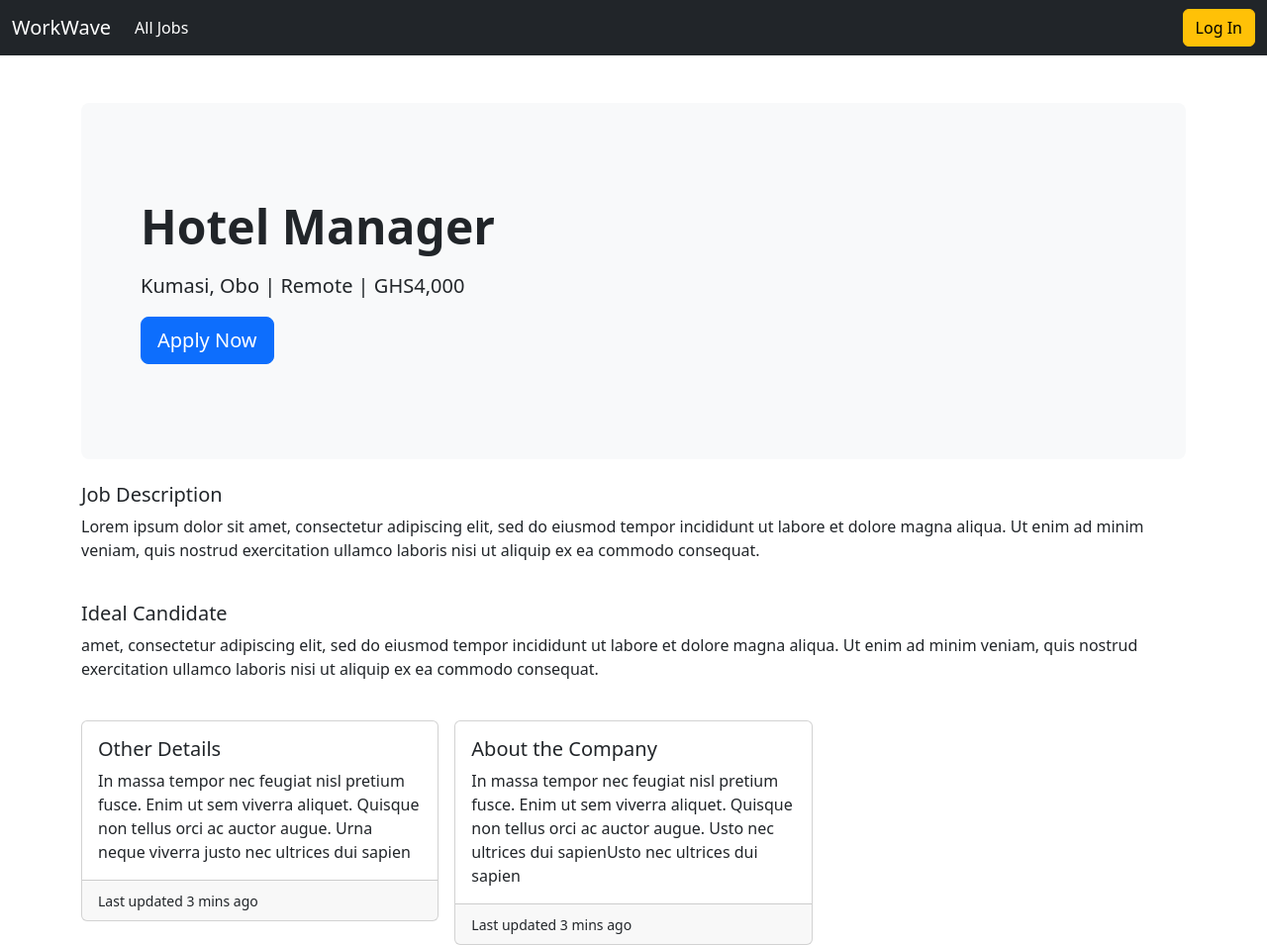
After one commit to Misheal384/django-job_portal, a Django app: page /job-details/1/ in a window 1280 px wide. The commit adds this page. Shown: the whole page at 99% size. Run offline with Django 5.2, Linux system fonts and the light colour scheme; data comes from the database, SQL or seed files in the repository; both versions use the stored data as it was after the commit; parts of the project's set-up code (start-up, migrations or seed data) failed here and were passed over; some libraries are stand-ins or nearby versions.

Commit message:
created job details for html

```diff
--- a/django_project/settings.py
+++ b/django_project/settings.py
@@ -37,6 +37,7 @@ INSTALLED_APPS = [
     'django.contrib.sessions',
     'django.contrib.messages',
     'django.contrib.staticfiles',
+    'django.contrib.humanize',
 
     'company',
     'dashboard',
--- a/job/models.py
+++ b/job/models.py
@@ -13,6 +13,7 @@ class Job(models.Model):
     requirements = models.TextField()
     ideal_candidate = models.TextField()
     is_available = models.BooleanField(default=True)
+    timestamp = models.DateTimeField(auto_now_add=True)
 
     def __str__(self):
         return self.title
--- a/templates/base.html
+++ b/templates/base.html
@@ -9,7 +9,7 @@
   <body>
     <nav class="navbar navbar-expand-lg navbar-dark bg-dark">
       <div class="container-fluid">
-        <a class="navbar-brand" href="{% url 'dashboard' %}">WorkWave</a>
+        <a class="navbar-brand" href="{% url 'home' %}">WorkWave</a>
         <button class="navbar-toggler" type="button" data-bs-toggle="collapse" data-bs-target="#navbarSupportedContent" aria-controls="navbarSupportedContent" aria-expanded="false" aria-label="Toggle navigation">
           <span class="navbar-toggler-icon"></span>
         </button>
@@ -80,8 +80,17 @@
               </li>
           </ul>
           {% endif%}
-          {% endif%}
-          <a href="{% url 'logout' %}" class="btn btn-warning">Logout</a>
+          {% else %}
+          <ul class="navbar-nav me-auto mb-2 mb-lg-0">
+            <li class="nav-item">
+              <a class="nav-link active" aria-current="page" href="{% url 'job-listing' %}">All Jobs</a>
+            </li>
+          </ul>
+          {% endif %}
+
+
+
+          <a href="{% url 'login' %}" class="btn btn-warning">Log In</a>
         </div>
       </div>
     </nav>
--- a/templates/users/login.html
+++ b/templates/users/login.html
@@ -15,7 +15,8 @@
 
     <button class="w-100 btn btn-primary" type="submit">Sign In</button>
     <hr class="my-4">
-    <small class="text-muted">Don't have an account? <a href="#">Sign Up</a></small>
+    <small class="text-muted">Register as an Applicant <a href="{% url 'register-applicant' %}">Sign Up</a></small> <br>
+    <small class="text-muted">Register as a Recruiter <a href="{% url 'register-recruiter' %}">Sign Up</a></small>
 </form>
 
 {% endblock content%}
--- /dev/null
+++ b/templates/website/job_details.html
@@ -0,0 +1,68 @@
+{% extends 'base.html' %}
+{% load humanize %}
+
+{% block content %}
+
+<section>
+    <div class="p-5 mb-4 bg-light rounded-3">
+        <div class="container-fluid py-5">
+            <h2 class="display-5 fw-bold">{{job.title}}</h2>
+            <p class="col-md-8 fs-5 mt-3">
+                {{ job.location }} | Remote | GHS{{ job.salary|intcomma }}
+            </p>
+            <button class="btn btn-primary btn-lg" type="button">Apply Now</button>
+        </div>
+    </div>
+</section>
+
+<div>
+    <section>
+        <h5>Job Description</h5>
+        <p>
+           {{ job.requirements }}
+        </p>
+    </section>
+</div> <br>
+
+
+<div>
+    <section>
+        <h5>Ideal Candidate</h5>
+        <p>
+           {{ job.ideal_candidate }}
+        </p>
+    </section>
+</div> <br>
+<div class="row row-cols-1 row-cols-md-3 g-3">
+    <!-- First Job Listing -->
+    <div class="col">
+      <div class="card h-90">
+        <div class="card-body">
+          <h5 class="card-title">Other Details</h5>
+          <p class="card-text">In massa tempor nec feugiat nisl pretium fusce. Enim ut sem viverra aliquet.
+             Quisque non tellus orci ac auctor augue. Urna neque viverra justo nec ultrices dui sapien</p>
+        </div>
+        <div class="card-footer">
+          <small class="text-body-muted">Last updated 3 mins ago</small>
+        </div>
+      </div>
+    </div>
+
+
+        <!-- First Job Listing -->
+        <div class="col">
+          <div class="card h-90">
+            <div class="card-body">
+              <h5 class="card-title">About the Company</h5>
+              <p class="card-text">In massa tempor nec feugiat nisl pretium fusce. Enim ut sem viverra aliquet.
+                 Quisque non tellus orci ac auctor augue. Usto nec ultrices dui sapienUsto nec ultrices dui sapien</p>
+            </div>
+            <div class="card-footer">
+              <small class="text-body-muted">Last updated 3 mins ago</small>
+            </div>
+          </div>
+
+
+
+
+{% endblock content %}
--- a/website/urls.py
+++ b/website/urls.py
@@ -1,8 +1,8 @@
 from django.urls import path
 from . import views
 
-
 urlpatterns = [
     path('', views.home, name='home'),
-    path('job-listing/', views.job_listing, name='job-listing')
+    path('job-listing/', views.job_listing, name='job-listing'),
+    path('job-details/<int:pk>/', views.job_details, name='job-details')  # corrected the URL name here
 ]
--- a/website/views.py
+++ b/website/views.py
@@ -6,6 +6,12 @@ def home(request):
 
 
 def job_listing(request):
-    jobs = Job.objects.filter(is_available=True)
-    context = {'jobs':jobs}
-    return render(request, 'website/job_listing.html', context)
+    jobs = Job.objects.all()
+    return render(request, 'website/job_listing.html', {'jobs': jobs})
+
+
+
+def job_details(request, pk):
+    job = Job.objects.get(pk=pk)
+    context = {'job': job}  # Corrected the key-value pair
+    return render(request, 'website/job_details.html', context)
```
Also changed, not shown: templates/website/job_listing.html (+42 -0 lines), db.sqlite3, job/migrations/0003_alter_job_is_available.py (added), job/migrations/0004_job_timestamp_alter_job_is_available.py (added).
